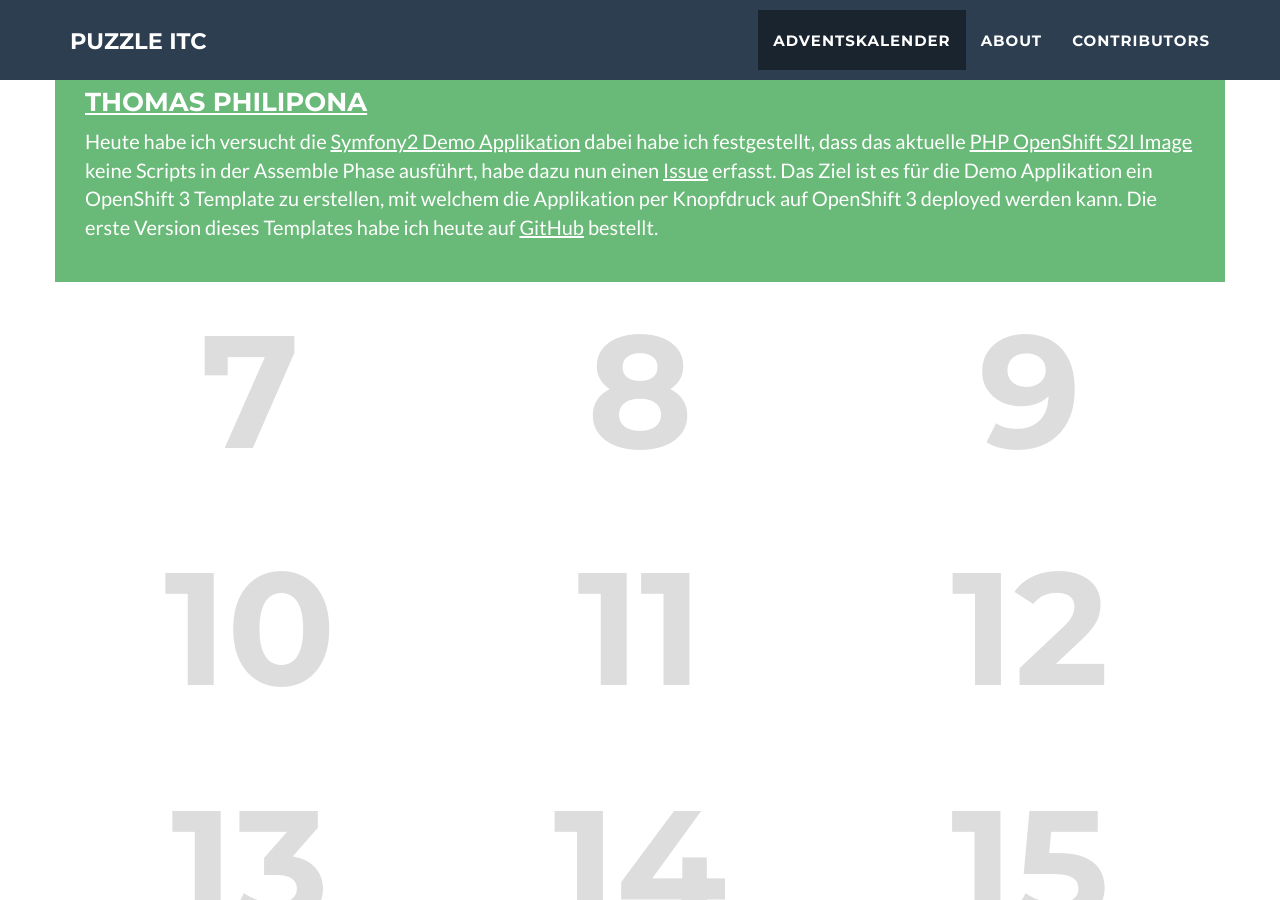
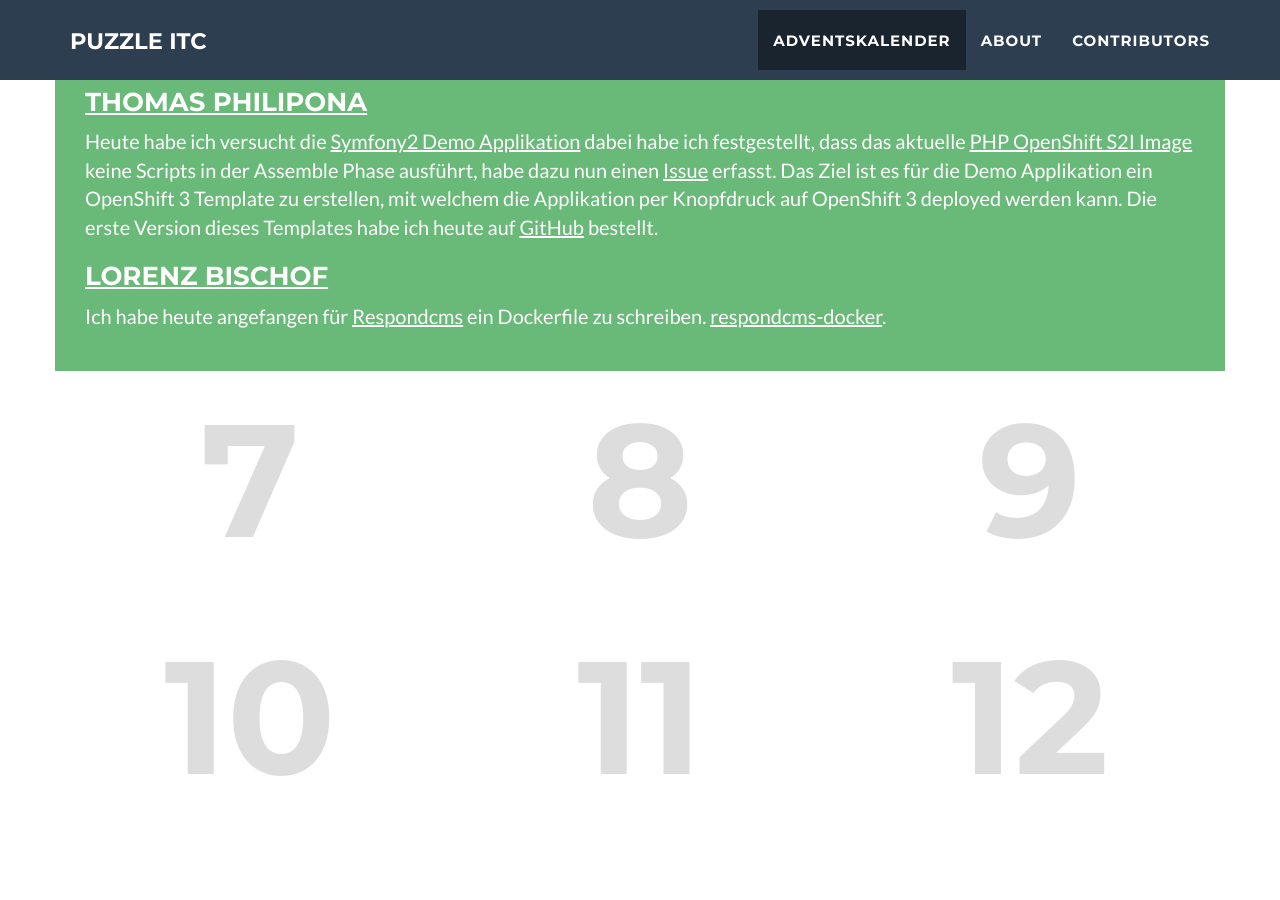
Before and after one commit to puzzle/opensource-advent-challenge-2015, a Jekyll site: the page built from index.html, in a window 1280 px wide and 900 px high, scrolled down 1598 px. Built offline with Jekyll 4.4.1, drawn with Linux system fonts in a browser that asks for light colours; nearby versions of some CDN libraries.

Commit message:
lbischof: day 6

```diff
--- a/_doors/06.markdown
+++ b/_doors/06.markdown
@@ -11,3 +11,6 @@ Samichlous du guete Maa, hüt hei mr fougendi Contributions gha... ;-)
 Heute habe ich versucht die [Symfony2 Demo Applikation](https://github.com/symfony/symfony-demo) dabei habe ich festgestellt, dass das aktuelle [PHP OpenShift S2I Image](https://github.com/openshift/sti-php) keine Scripts in der Assemble Phase ausführt, habe dazu nun einen [Issue](https://github.com/openshift/sti-php/issues/73) erfasst.
 Das Ziel ist es für die Demo Applikation ein OpenShift 3 Template zu erstellen, mit welchem die Applikation per Knopfdruck auf OpenShift 3 deployed werden kann.
 Die erste Version dieses Templates habe ich heute auf [GitHub](https://github.com/phil-pona/ose3-symfony2-ex) bestellt.
+
+### [Lorenz Bischof](https://github.com/lbischof)
+Ich habe heute angefangen für [Respondcms](https://github.com/madoublet/respond) ein Dockerfile zu schreiben. [respondcms-docker](https://github.com/madoublet/respond).
```
